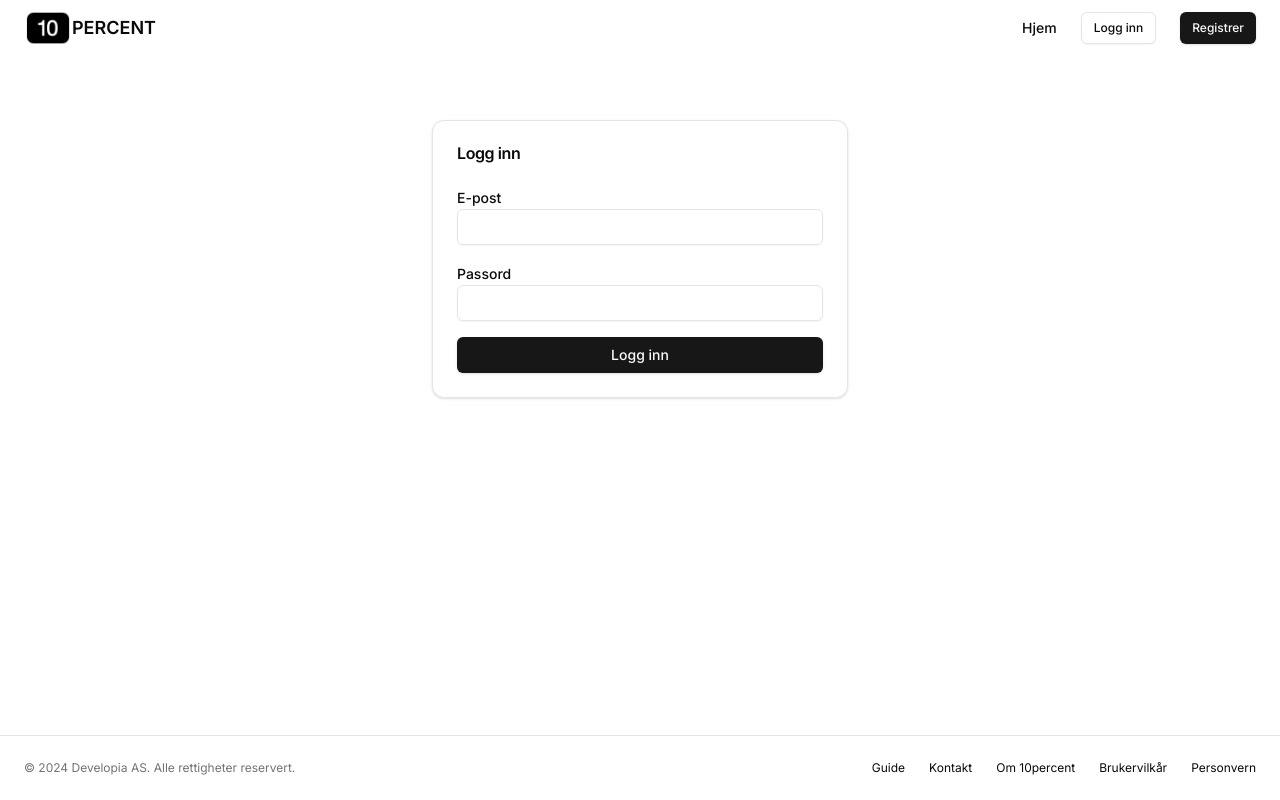
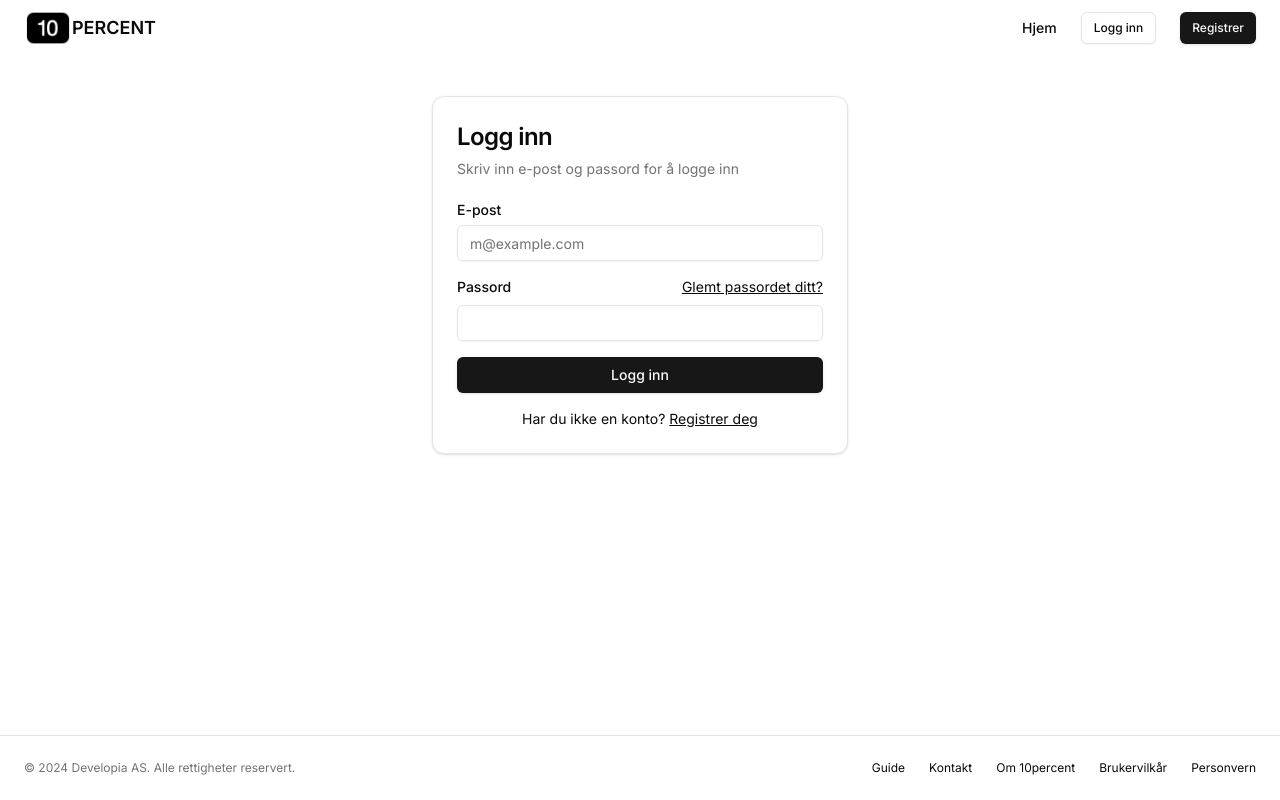
Before and after one commit to sultanavtajev/10percent, a Next.js app: page /login in a window 1280 px wide. Built offline with nearby package versions, Linux system fonts and the light colour scheme; no server answers.

Commit message:
Fikset innlogging

```diff
--- a/src/app/(admin)/login/page.tsx
+++ b/src/app/(admin)/login/page.tsx
@@ -2,10 +2,17 @@
 
 import { useState } from "react";
 import { useRouter } from "next/navigation";
+import Link from "next/link";
 import { Button } from "@/components/ui/button";
 import { Input } from "@/components/ui/input";
 import { Label } from "@/components/ui/label";
-import { Card, CardContent, CardHeader, CardTitle } from "@/components/ui/card";
+import {
+  Card,
+  CardContent,
+  CardDescription,
+  CardHeader,
+  CardTitle,
+} from "@/components/ui/card";
 import { signIn } from "@/lib/auth";
 import { supabase } from "@/lib/supabase";
 
@@ -26,7 +33,6 @@ export default function LoginPage() {
     if (error) {
       setError(error.message);
     } else {
-      // Etter suksessfull pålogging, sjekk om profilen er utfylt
       const { user } = data;
       const { data: profileData, error: profileError } = await supabase
         .from("profiles")
@@ -35,10 +41,8 @@ export default function LoginPage() {
         .single();
 
       if (profileError || !profileData) {
-        // Profil mangler, redirect til /profile
         router.push("/profile");
       } else {
-        // Profil finnes, redirect til hovedside
         router.push("/");
       }
     }
@@ -47,26 +51,37 @@ export default function LoginPage() {
   };
 
   return (
-    <div className="max-w-md mx-auto py-16 px-4">
+    <div className="max-w-md mx-auto py-16 px-4 pt-24">
     <Card>
       <CardHeader>
-          <CardTitle>Logg inn</CardTitle>
+        <CardTitle className="text-2xl">Logg inn</CardTitle>
+        <CardDescription>
+          Skriv inn e-post og passord for å logge inn
+        </CardDescription>
       </CardHeader>
       <CardContent>
-          <form onSubmit={handleSubmit} className="space-y-4">
-            <div>
+        <form onSubmit={handleSubmit} className="grid gap-4">
+          <div className="grid gap-2">
             <Label htmlFor="email">E-post</Label>
             <Input
               id="email"
               type="email"
+              placeholder="m@example.com"
               value={email}
               onChange={(e) => setEmail(e.target.value)}
               required
             />
           </div>
-
-            <div>
+          <div className="grid gap-2">
+            <div className="flex items-center">
               <Label htmlFor="password">Passord</Label>
+              <Link
+                href="/password"
+                className="ml-auto inline-block text-sm underline"
+              >
+                Glemt passordet ditt?
+              </Link>
+            </div>
             <Input
               id="password"
               type="password"
@@ -81,7 +96,15 @@ export default function LoginPage() {
           <Button type="submit" className="w-full" disabled={loading}>
             {loading ? "Logger inn..." : "Logg inn"}
           </Button>
+
         </form>
+
+        <div className="mt-4 text-center text-sm">
+          Har du ikke en konto?{" "}
+          <Link href="/register" className="underline">
+            Registrer deg
+          </Link>
+        </div>
       </CardContent>
       </Card>
     </div>
--- /dev/null
+++ b/src/app/(admin)/password/page.tsx
@@ -0,0 +1,27 @@
+"use client";
+
+import { Label } from "@/components/ui/label";
+import { Input } from "@/components/ui/input";
+import { Button } from "@/components/ui/button";
+
+export default function Komponent() {
+  return (
+    <div className="mx-auto max-w-md space-y-6 py-12">
+      <div className="space-y-2 text-center">
+        <h1 className="text-3xl font-bold">Glemt passord</h1>
+        <p className="text-muted-foreground">
+          Skriv inn e-posten din for å tilbakestille passordet ditt.
+        </p>
+      </div>
+      <form className="space-y-4">
+        <div className="space-y-2">
+          <Label htmlFor="email">E-post</Label>
+          <Input id="email" type="email" placeholder="m@example.com" required />
+        </div>
+        <Button type="submit" className="w-full">
+          Tilbakestill passord
+        </Button>
+      </form>
+    </div>
+  );
+}
--- /dev/null
+++ b/src/app/(admin)/passwordreset/page.tsx
@@ -0,0 +1,77 @@
+"use client";
+
+import { useState, useEffect } from "react";
+import { useRouter } from "next/navigation";
+import { supabase } from "@/lib/supabase";
+import { Label } from "@/components/ui/label";
+import { Input } from "@/components/ui/input";
+import { Button } from "@/components/ui/button";
+
+export default function ResetPasswordPage() {
+  const [password, setPassword] = useState("");
+  const [error, setError] = useState("");
+  const [message, setMessage] = useState("");
+  const [loading, setLoading] = useState(false);
+  const router = useRouter();
+
+  useEffect(() => {
+    // Sjekk om brukeren er inne i reset-passord flow
+    supabase.auth.onAuthStateChange(async (event, session) => {
+      if (event === "PASSWORD_RECOVERY") {
+        // Brukeren kan sette nytt passord her
+      } else if (session) {
+        // Hvis session eksisterer (f.eks. etter nytt passord), redirect til profil eller forsiden
+        router.push("/");
+      }
+    });
+  }, [router]);
+
+  const handleUpdatePassword = async (e: React.FormEvent) => {
+    e.preventDefault();
+    setLoading(true);
+    setError("");
+    setMessage("");
+
+    const { error } = await supabase.auth.updateUser({ password });
+
+    if (error) {
+      setError(error.message);
+    } else {
+      setMessage("Passordet er oppdatert. Du vil bli logget inn automatisk.");
+      setTimeout(() => {
+        router.push("/");
+      }, 3000);
+    }
+
+    setLoading(false);
+  };
+
+  return (
+    <div className="mx-auto max-w-md space-y-6 py-12">
+      <div className="space-y-2 text-center">
+        <h1 className="text-3xl font-bold">Tilbakestill passord</h1>
+        <p className="text-muted-foreground">
+          Velg et nytt passord for kontoen din.
+        </p>
+      </div>
+      <form className="space-y-4" onSubmit={handleUpdatePassword}>
+        <div className="space-y-2">
+          <Label htmlFor="password">Nytt passord</Label>
+          <Input
+            id="password"
+            type="password"
+            placeholder="********"
+            required
+            value={password}
+            onChange={(e) => setPassword(e.target.value)}
+          />
+        </div>
+        {message && <div className="text-green-600">{message}</div>}
+        {error && <div className="text-red-600">{error}</div>}
+        <Button type="submit" className="w-full" disabled={loading}>
+          {loading ? "Oppdaterer..." : "Oppdater passord"}
+        </Button>
+      </form>
+    </div>
+  );
+}
--- a/src/app/(admin)/profile/page.tsx
+++ b/src/app/(admin)/profile/page.tsx
@@ -39,7 +39,7 @@ export default function ProfilePage() {
   }
 
   return (
-    <div className="max-w-4xl mx-auto py-8 px-4 sm:px-6 lg:px-8">
+    <div className="max-w-4xl mx-auto py-8 px-4 sm:px-6 lg:px-8 pt-24">
       {/* ProfileForm-komponenten */}
       <ProfileForm user={user} />
 
--- a/src/app/(admin)/register/page.tsx
+++ b/src/app/(admin)/register/page.tsx
@@ -48,7 +48,7 @@ export default function RegisterPage() {
   };
 
   return (
-    <div className="max-w-md mx-auto py-16 px-4">
+    <div className="max-w-md mx-auto py-16 px-4 pt-24">
       <Card>
         <CardHeader>
           <CardTitle>Registrer deg</CardTitle>
--- a/src/app/add/page.tsx
+++ b/src/app/add/page.tsx
@@ -38,7 +38,7 @@ export default function AddPage() {
   }
 
   return (
-    <div className="max-w-4xl mx-auto py-8 px-4 sm:px-6 lg:px-8">
+    <div className="max-w-4xl mx-auto py-8 px-4 sm:px-6 lg:px-8 pt-24">
       <FatPercentageForm />
     </div>
   );
--- a/src/app/leaderboard/page.tsx
+++ b/src/app/leaderboard/page.tsx
@@ -38,7 +38,7 @@ export default function LeaderboardPage() {
   }
 
   return (
-    <div className="max-w-4xl mx-auto py-8 px-4 sm:px-6 lg:px-8">
+    <div className="max-w-4xl mx-auto py-8 px-4 sm:px-6 lg:px-8 pt-24">
       <LeaderboardList />
     </div>
   );
--- a/src/components/Footer.tsx
+++ b/src/components/Footer.tsx
@@ -5,8 +5,8 @@ import Link from "next/link";
 
 export default function Footer() {
   return (
-    <footer className="flex flex-col gap-2 sm:flex-row py-6 w-full shrink-0 items-center px-4 md:px-6 border-t">
-      <p className="text-xs text-muted-foreground">
+    <footer className="flex flex-col-reverse sm:flex-row py-6 w-full shrink-0 items-center px-4 md:px-6 border-t">
+      <p className="text-xs text-muted-foreground mt-4 sm:mt-0">
         &copy; 2024 Developia AS. Alle rettigheter reservert.
       </p>
       <nav className="sm:ml-auto flex gap-4 sm:gap-6">
--- a/src/components/Header.tsx
+++ b/src/components/Header.tsx
@@ -1,5 +1,6 @@
 "use client";
 
+import { useRouter } from "next/navigation";
 import Image from "next/image";
 import Link from "next/link";
 import { useEffect, useState } from "react";
@@ -16,6 +17,7 @@ import {
 
 export default function Header() {
   const [user, setUser] = useState<User | null>(null);
+  const router = useRouter();
 
   useEffect(() => {
     const getUser = async () => {
@@ -38,10 +40,11 @@ export default function Header() {
 
   const handleSignOut = async () => {
     await signOut();
+    router.push("/");
   };
 
   return (
-    <header className="px-4 lg:px-6 h-14 flex items-center">
+    <header className="absolute top-0 left-0 w-full z-50 px-4 lg:px-6 h-14 flex items-center bg-transparent">
       <Link
         href="/"
         className="flex items-center justify-center"
```
Lines whose indentation alone changed are shown as unchanged.
